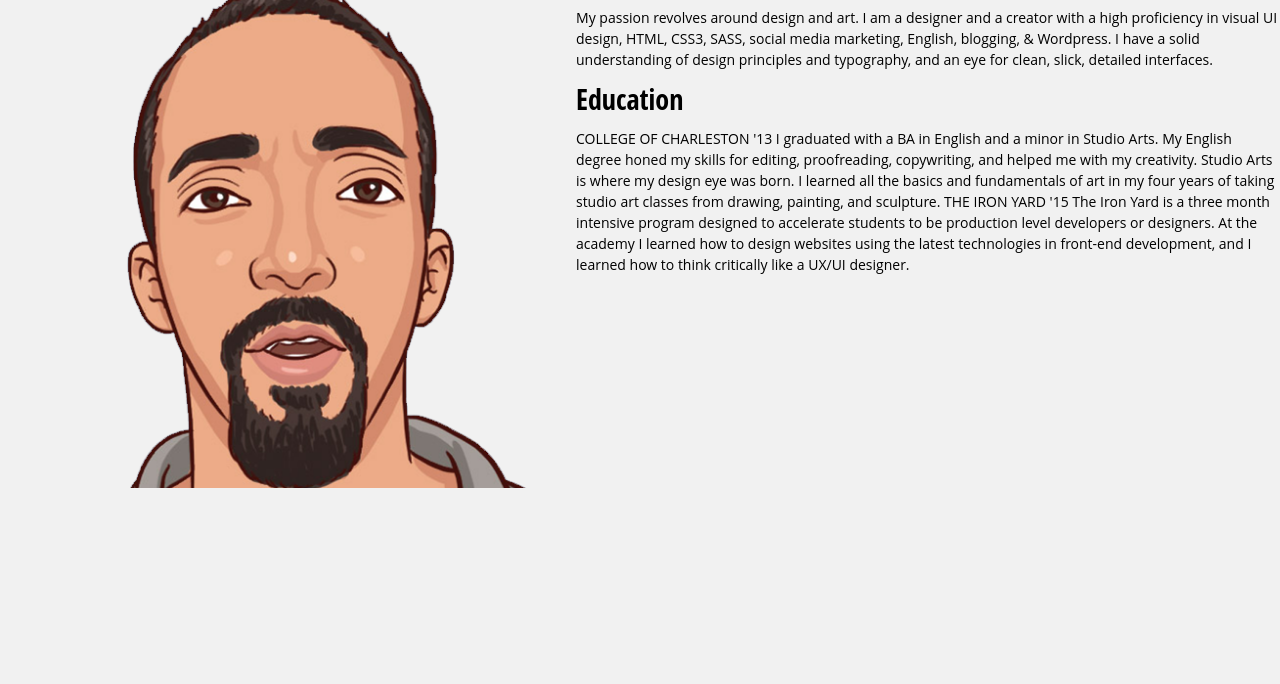
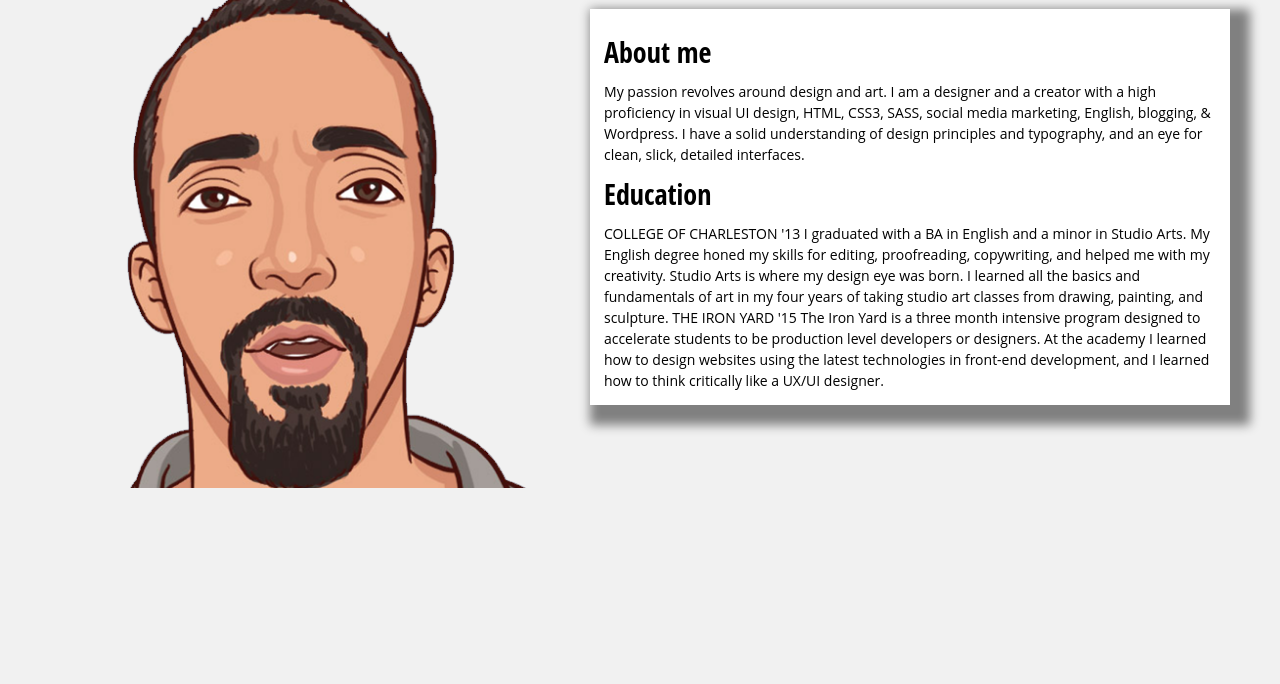
Before and after one commit to reed23/reed23.github.io, a plain HTML site: page aboutme.html in a window 1280 px wide. Shown: the part 116-800 px from the top of the page. Drawn offline with nearby package versions, Linux system fonts and the light colour scheme.

Commit message:
font change

```diff
--- a/aboutme.html
+++ b/aboutme.html
@@ -40,6 +40,7 @@
              <a class ="namelogo" a href="index.html"><img src="img2/logoagain.svg"></a>
 
           <ul id="menu">
+              <li><a class ="desk"a href="index.html"a class ="fix-men"a href="#">Home</a></li>
 
             <li><a class ="desk"a href="index.html"a class ="fix-men"a href="#">Work</a></li>
 
--- a/css2/syle2.css
+++ b/css2/syle2.css
@@ -28,7 +28,10 @@
 	margin-top: 75px;
 }
 
-
+/*h1 {
+  font-family: "proxima-nova-condensed",sans-serif;
+  }
+*/
 
 @font-face {
   font-family: sequel-regular;
@@ -569,7 +572,7 @@ a{
 	color: white;
 	font-size: 24px;
 	text-decoration: none;
-	font-family:  'Open Sans Condensed', sans-serif;
+	font-family: "proxima-nova-condensed",sans-serif;
 	margin-top: 5px;
 
 }
@@ -636,6 +639,16 @@ text-align: center;
 
 @media screen and (min-width: 600px) {
 
+
+.about-right{
+	    width: 50%;
+    background-color: white;
+    float: right;
+    margin-right: 50px;
+    margin-top: 50px;
+    padding: 1em;
+    box-shadow: 10px 10px 10px 10px gray;
+}
 
 
 .about-left{
```
Also changed, not shown: contact.html (+1 -2 lines), index.html (+3 -1 lines).
